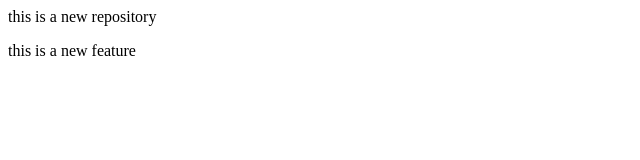
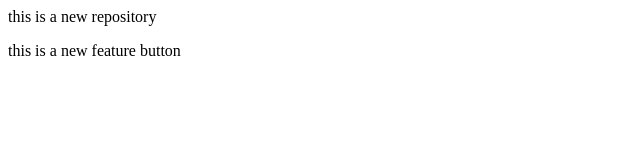
Before and after one commit to shivam398717398-design/local, a plain HTML site: page index.html in a window 1280 px wide. Shown: the full height of the page, 0-640 px from the left. Drawn offline with Linux system fonts and the light colour scheme.

Commit message:
add button

```diff
--- a/index.html
+++ b/index.html
@@ -1,2 +1,3 @@
 <P>this is a new repository</P>
-<p>this is a new feature</p>
+<p>this is a new feature button
+</p>
```
